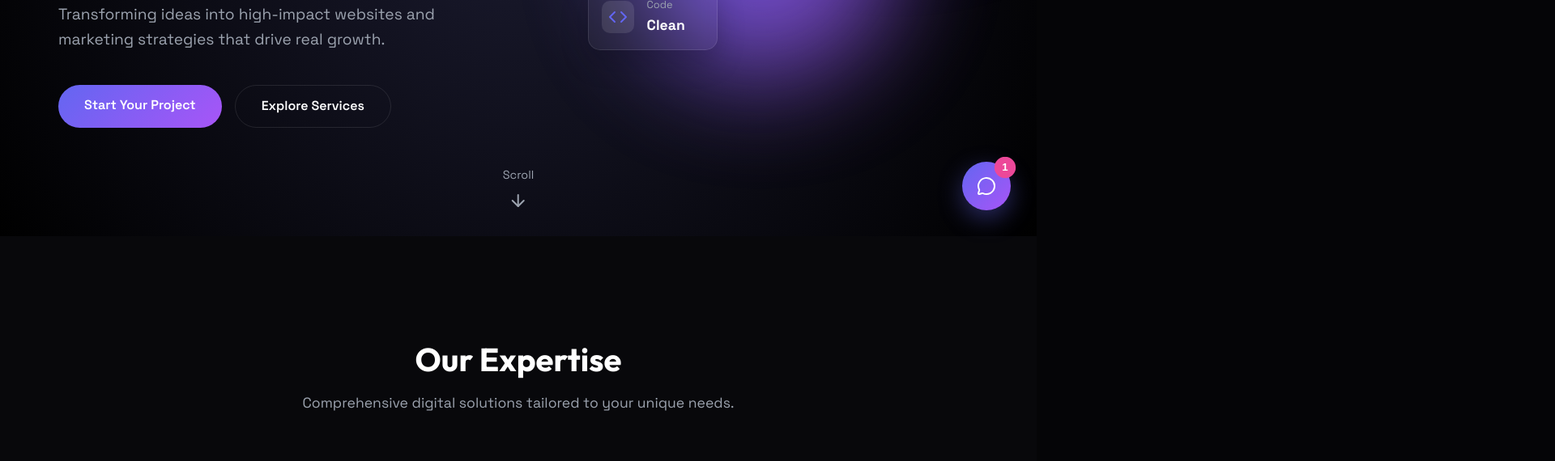
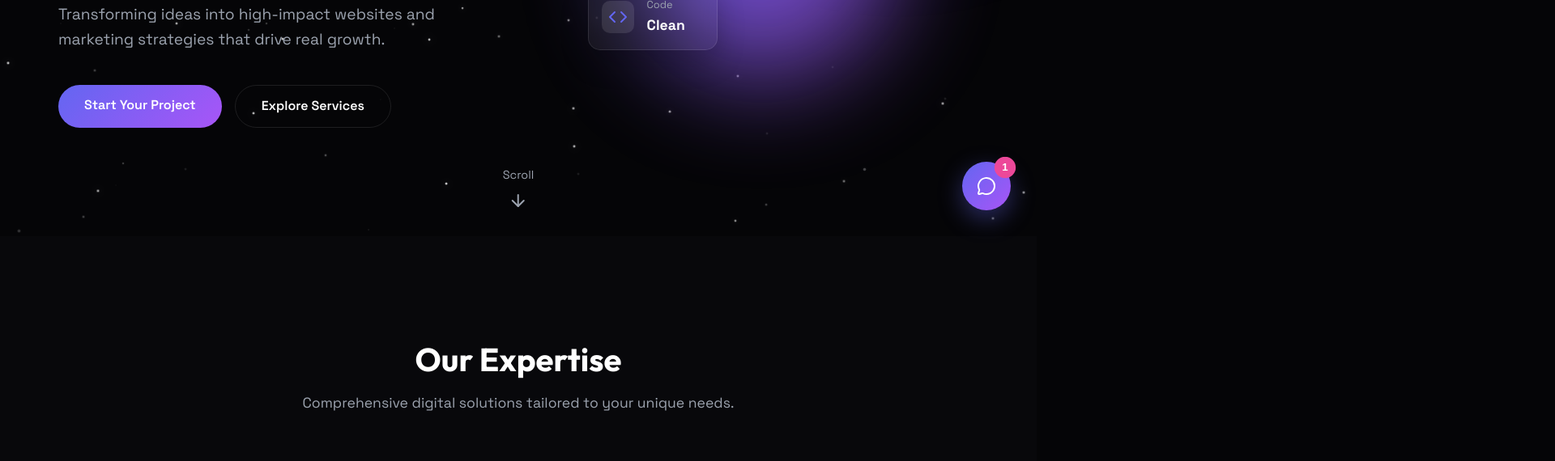
Before and after one commit to coderharjot01/Antigravity-2.0, a website: page index.html in a window 1280 px wide. Shown: the part 508-1078 px from the top of the page at 81% size, 1920 px wide, since content can reach past the window. Drawn offline with nearby package versions, Linux system fonts and the light colour scheme; animation ran at ten frames a second.

Commit message:
Revert "Add antigravity rising effect"
This reverts commit eaad3fc1730beeafe8879862fa4804c0bfd1481d.

```diff
--- a/script.js
+++ b/script.js
@@ -1,39 +1,32 @@
 // Star Background & Cursor Swarm
-// Antigravity Background Effect
-function initAntigravityStars() {
+function initStars() {
     const container = document.getElementById('stars-container');
-    const starCount = 150;
+    const starCount = 100;
 
+    // 1. Static Background Stars
     for (let i = 0; i < starCount; i++) {
         const star = document.createElement('div');
         star.className = 'star';
 
-        // Random horizontal position
+        // Random position
         const x = Math.random() * 100;
+        const y = Math.random() * 100;
 
         // Random animation properties
-        const duration = 5 + Math.random() * 15; // 5-20s duration (slower is better)
-        const delay = Math.random() * 20; // Random start delay
-        const scale = 0.5 + Math.random() * 1.5; // Random size variation
-        const opacity = 0.3 + Math.random() * 0.7;
+        const duration = 2 + Math.random() * 4; // 2-6s
+        const delay = Math.random() * 4;
 
         star.style.left = `${x}%`;
-        star.style.width = `${Math.max(1, scale * 2)}px`;
-        star.style.height = `${Math.max(1, scale * 2)}px`;
-        star.style.opacity = opacity;
+        star.style.top = `${y}%`;
+        star.style.setProperty('--duration', `${duration}s`);
+        star.style.setProperty('--delay', `${delay}s`);
 
-        // Set inline styles for animation
-        star.style.animationDuration = `${duration}s`;
-        star.style.animationDelay = `-${delay}s`; // Negative delay to start mid-animation
-
-        // Add some color variation (subtle blue/purple tint)
-        if (Math.random() > 0.7) {
-            star.style.backgroundColor = '#6366f1'; // Primary color
-            star.style.boxShadow = '0 0 4px #6366f1';
+        if (Math.random() < 0.1) {
+            star.style.width = '3px';
+            star.style.height = '3px';
         }
 
         container.appendChild(star);
-    }
     }
 
     // 2. Interactive Cursor Swarm
@@ -79,9 +72,9 @@ function animateSwarm() {
     }
 
     animateSwarm();
+}
 
-
-document.addEventListener('DOMContentLoaded', initAntigravityStars);
+document.addEventListener('DOMContentLoaded', initStars);
 
 // Custom Cursor
 const cursorDot = document.getElementById('cursor-dot');
--- a/style.css
+++ b/style.css
@@ -32,7 +32,7 @@ body {
     overflow-x: hidden;
 }
 
-/* Antigravity Background */
+/* Star Background */
 .stars {
     position: fixed;
     top: 0;
@@ -42,17 +42,57 @@ body {
     pointer-events: none;
     z-index: -1;
     overflow: hidden;
-    background: radial-gradient(circle at center, #1a1a2e 0%, #000000 100%);
 }
 
 .star {
     position: absolute;
-    bottom: -20px;
     width: 2px;
     height: 2px;
     background: white;
     border-radius: 50%;
     opacity: 0;
+    animation: twinkle var(--duration) ease-in-out infinite;
+    animation-delay: var(--delay);
+}
+
+@keyframes twinkle {
+    0% {
+        opacity: 0;
+        transform: scale(1);
+    }
+
+    50% {
+        opacity: 0.8;
+        transform: scale(1.5);
+        box-shadow: 0 0 10px white;
+    }
+
+    100% {
+        opacity: 0;
+        transform: scale(1);
+    }
+}
+
+@keyframes twinkle {
+    0% {
+        opacity: 0;
+        transform: scale(1);
+    }
+
+    50% {
+        opacity: 0.8;
+        transform: scale(1.5);
+        box-shadow: 0 0 10px white;
+    }
+
+    100% {
+        opacity: 0;
+        transform: scale(1);
+    }
+}
+
+/* Cursor Swarm */
+.swarm-star {
     position: fixed;
     top: 0;
     left: 0;
```
Lines whose indentation alone changed are shown as unchanged.
